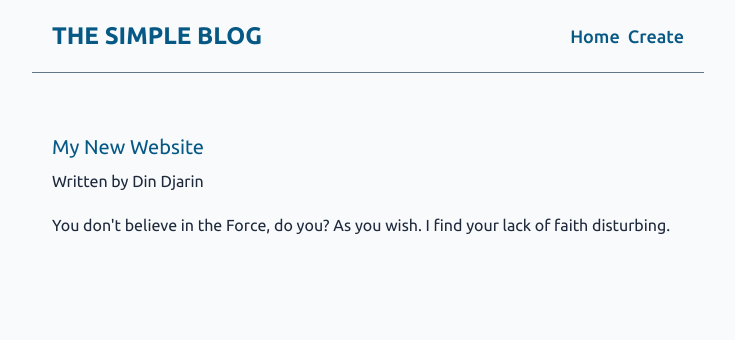
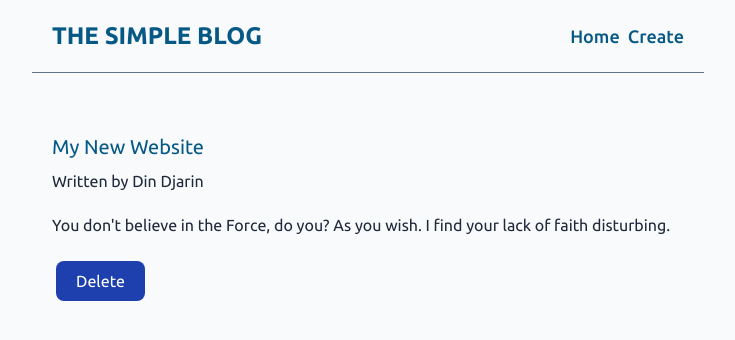
Before and after one commit to thes3interdev/slp-simple-blog-website, a React (Create React App) app: page /blogs/1 in a window 1280 px wide. Shown: the top 340 px of the page, without its empty margins (272-1007 px from the left). Built offline with nearby package versions, Linux system fonts and the light colour scheme; data requests are answered from the project's data file.

Commit message:
feat: deleting blogs.

```diff
--- a/src/pages/BlogDetails.js
+++ b/src/pages/BlogDetails.js
@@ -1,9 +1,18 @@
-import { useParams } from 'react-router-dom';
+import { useNavigate, useParams } from 'react-router-dom';
 import useFetch from '../hooks/useFetch';
 
 const BlogDetails = () => {
 	const { id } = useParams();
 	const { data: blog, error, isLoading } = useFetch('http://localhost:5000/blogs/' + id);
+	const navigate = useNavigate();
+
+	const handleClick = () => {
+		fetch('http://localhost:5000/blogs/' + blog.id, {
+			method: 'DELETE',
+		}).then(() => {
+			navigate('/');
+		});
+	};
 
 	return (
 		<div className="blog-details">
@@ -14,6 +23,9 @@ const BlogDetails = () => {
 					<h2 className="blog-details-header">{blog.title}</h2>
 					<p>Written by {blog.author}</p>
 					<div className="blog-details-body">{blog.body}</div>
+					<button className="button" onClick={handleClick}>
+						Delete
+					</button>
 				</article>
 			)}
 		</div>
```
Also changed, not shown: db.json (+0 -12 lines).
